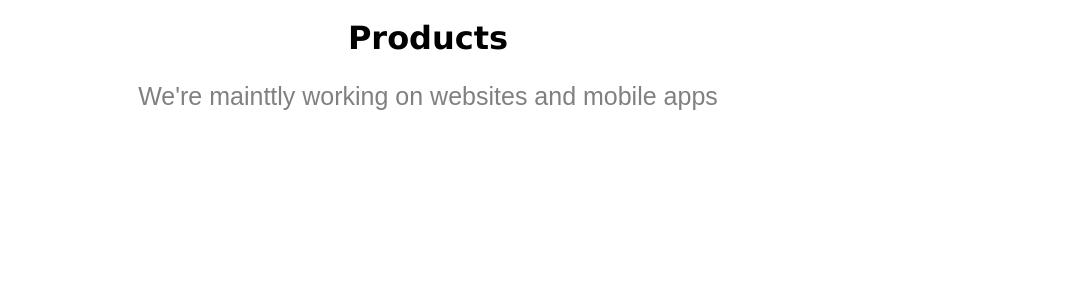
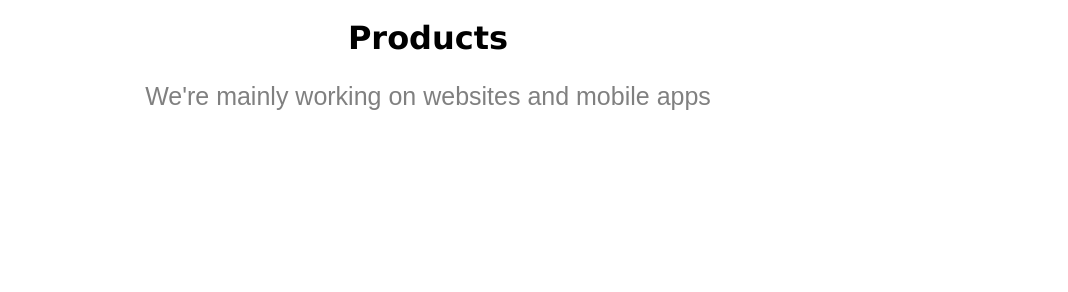
Before and after one commit to S-Vishwaja/Grainer, a plain HTML site: page index.html in a window 1280 px wide. Shown: the part 1147-1439 px from the top of the page, 212-1280 px from the left. Drawn offline with Linux system fonts and the light colour scheme.

Commit message:
Update index.html

```diff
--- a/index.html
+++ b/index.html
@@ -34,7 +34,7 @@ p{text-align: center;} <!--This is for h2 (sub headings)-->
 </head>
 <body>
 <h1 style="font-family:verdana"> Products </h1>
-<p style="font-family:	Arial; font-size:25px; color:Grey;"> We're mainttly working on websites and mobile apps</p1>
+<p style="font-family:	Arial; font-size:25px; color:Grey;"> We're mainly working on websites and mobile apps</p1>
 
 <meta name="viewport" content="width=device-width, initial-scale=1">
 <style>
```
